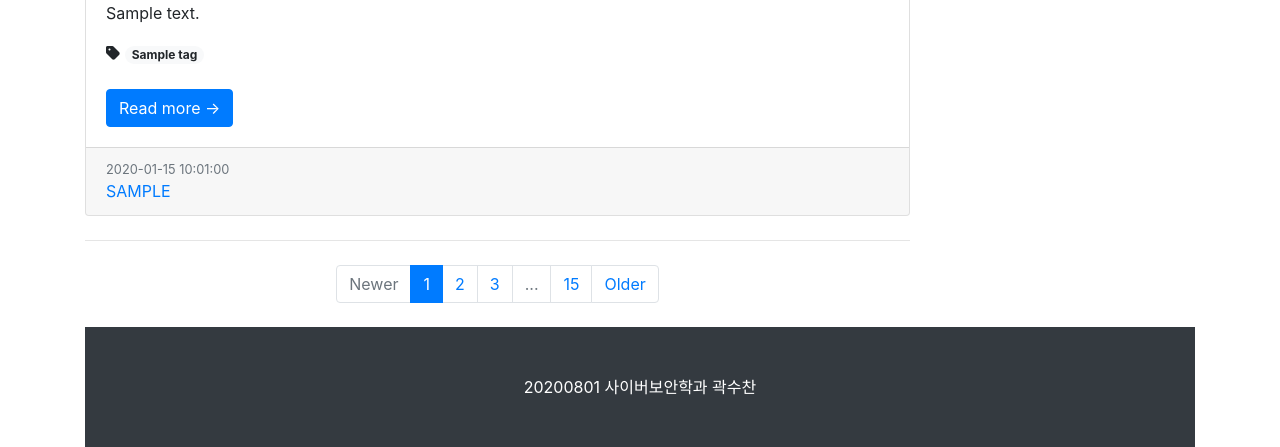
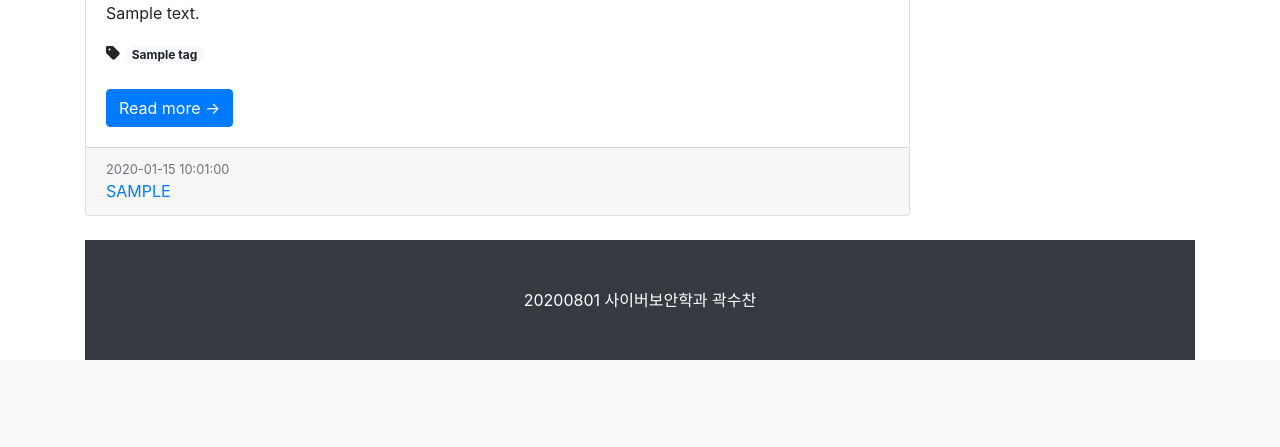
Before and after one commit to hiris123/Django22, a Django app: page /blog/ in a window 1280 px wide. Shown: the part 822-1269 px from the top of the page. After the commit the page ends 1182 px from the top, so only its background shows below. Run offline with Django 4.2, Linux system fonts and the light colour scheme; tables that the repository leaves empty hold one stand-in row (values such as "Sample post"); grey boxes marked "Sample" are stand-in pictures; some libraries are stand-ins or nearby versions.

Commit message:
여러 페이지에 나누어 보여주기

```diff
--- a/blog/templates/blog/post_list.html
+++ b/blog/templates/blog/post_list.html
@@ -76,20 +76,23 @@
                 {% else %}
                 <h5> 아직 게시물이 없습니다. </h5>
                 {% endif %}
-
                 <!-- Pagination-->
+            {% if is_paginated %}
                 <nav aria-label="Pagination">
                     <hr class="my-0" />
                     <ul class="pagination justify-content-center my-4">
-                        <li class="page-item disabled"><a class="page-link" href="#" tabindex="-1"
-                                aria-disabled="true">Newer</a></li>
-                        <li class="page-item active" aria-current="page"><a class="page-link" href="#!">1</a>
-                        </li>
-                        <li class="page-item"><a class="page-link" href="#!">2</a></li>
-                        <li class="page-item"><a class="page-link" href="#!">3</a></li>
-                        <li class="page-item disabled"><a class="page-link" href="#!">...</a></li>
-                        <li class="page-item"><a class="page-link" href="#!">15</a></li>
-                        <li class="page-item"><a class="page-link" href="#!">Older</a></li>
+                        {% if page_obj.has_previous %}
+                        <li class="page-item disabled"><a class="page-link" href="?page={{page_obj.previous_page_number}}" tabindex="-1" aria-disabled="true">Newer</a></li>
+                        {% else %}
+                        <li class="page-item"><a class="page-link" href="#" tabindex="-1" aria-disabled="true">Newer</a></li>
+                        {% endif %}
+                        {% if page_obj.has_next %}
+
+                        <li class="page-item"><a class="page-link" href="?page={{page_obj.next_page_number}}">Older</a></li>
+                        {% else %}
+                        <li class="page-item disabled"><a class="page-link" href="#!">Older</a></li>
+                        {% endif %}
                     </ul>
                 </nav>
+    {% endif %}
 {% endblock %}
--- a/blog/views.py
+++ b/blog/views.py
@@ -103,7 +103,7 @@ class PostList(ListView):
     model = Post
     ordering = '-pk'
 
-
+    paginate_by = 5 # 구분 해서 보여줄꺼야
 
     def get_context_data(self, *, object_list=None,**kwargs): # 추가인자
 
```
